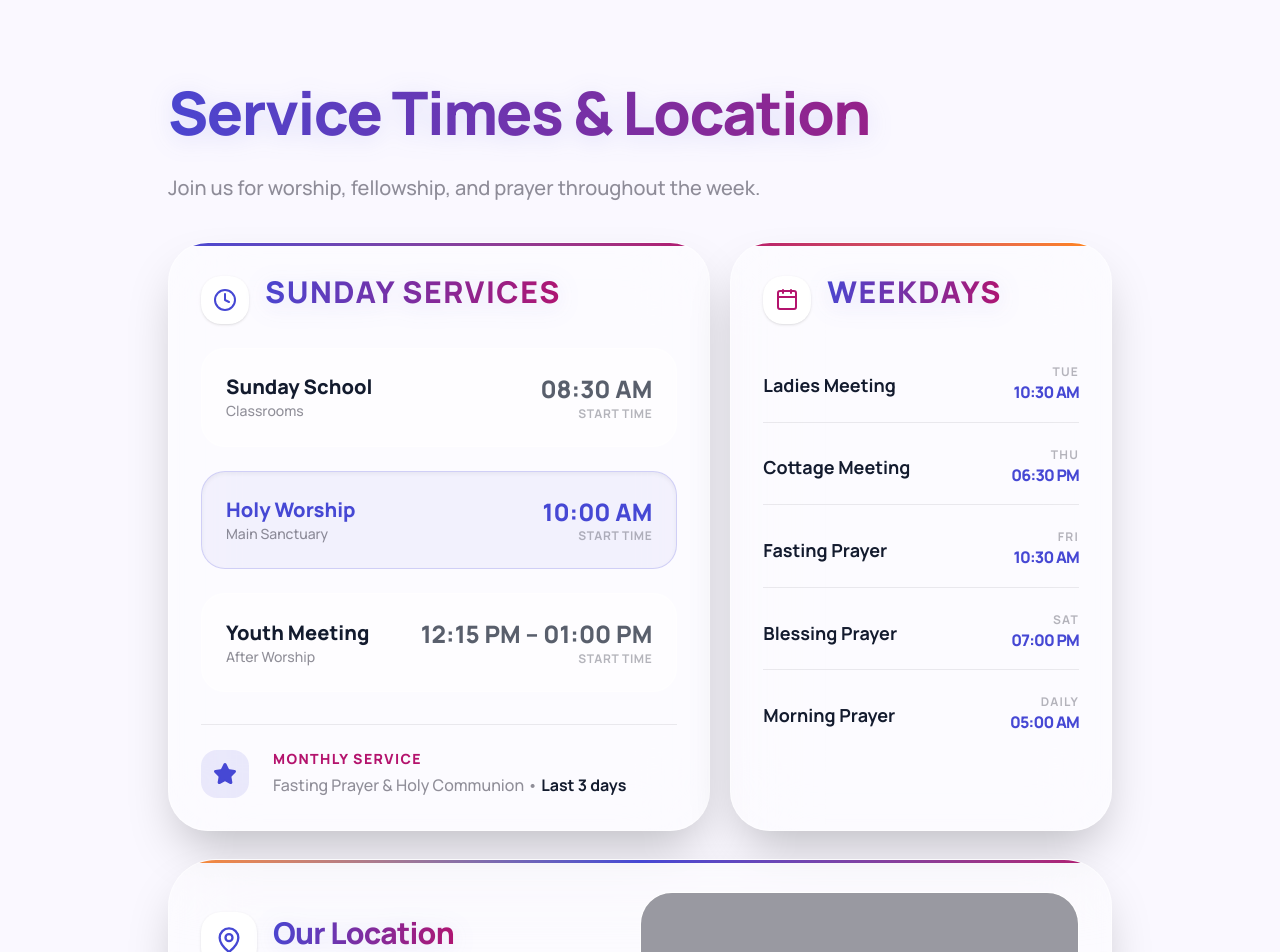
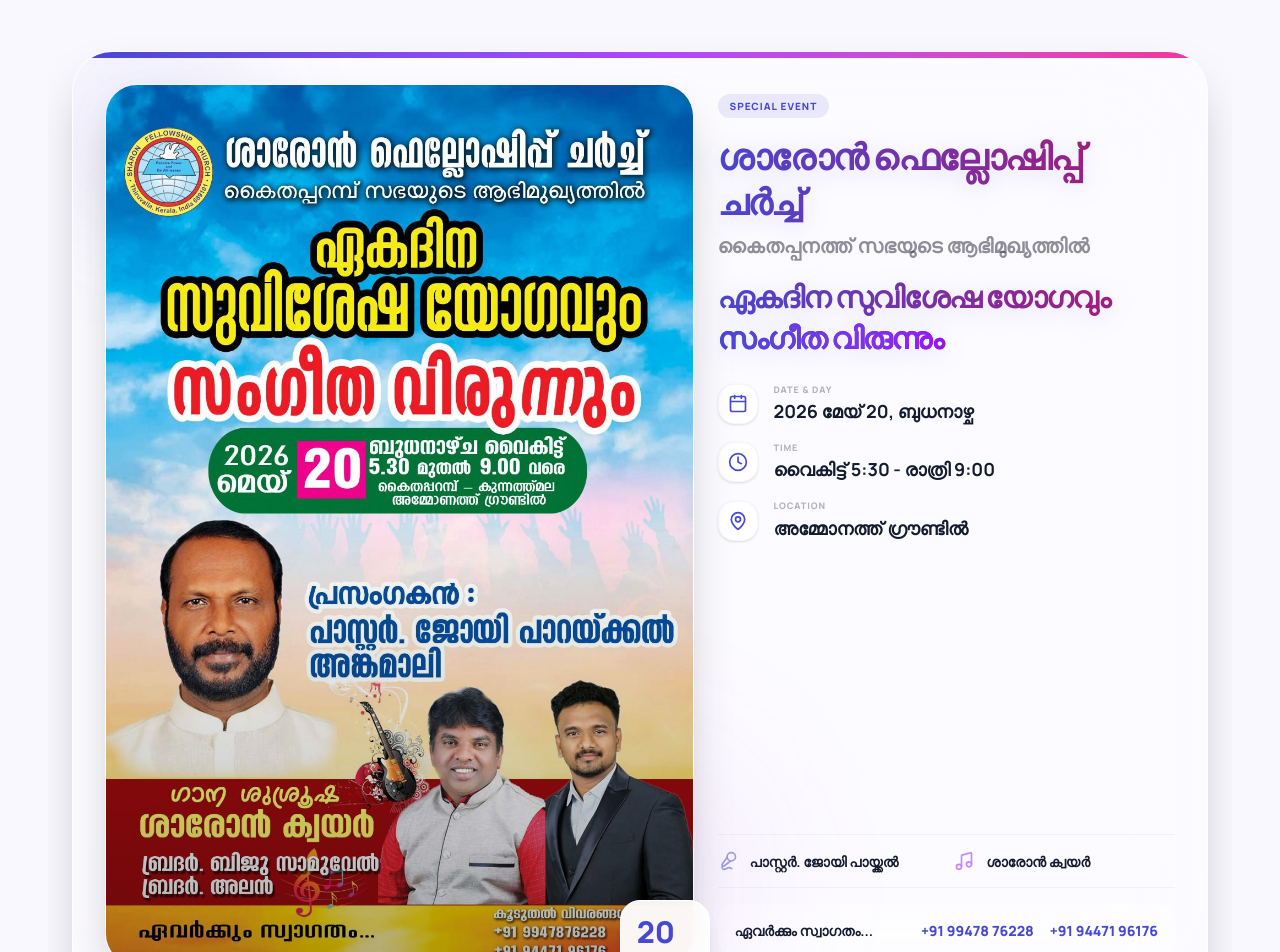
Before and after one commit to melvinissac89-art/sharon-church-site, a Next.js app: page / in a window 1280 px wide. Shown: the part 1940-2892 px from the top of the page. Built offline with nearby package versions, Linux system fonts and the light colour scheme; grey boxes are pictures that could not be loaded; a web font is replaced by a local one.

Commit message:
convention update

```diff
--- a/src/app/page.tsx
+++ b/src/app/page.tsx
@@ -11,6 +11,7 @@
 import Ministries from "@/components/sections/Ministries"
 import Contact from "@/components/sections/Contact"
 import BibleVerse from "@/components/sections/BibleVerse"
+import ConventionSection from "@/components/sections/ConventionSection"
 
 export const revalidate = 60
 
@@ -35,6 +36,8 @@
       />
 
       <NewHere />
+
+      <ConventionSection />
 
       <ServiceTimes
         sunday={serviceContent?.sunday}
--- /dev/null
+++ b/src/components/sections/ConventionSection.tsx
@@ -0,0 +1,145 @@
+"use client"
+
+import { Calendar, Clock, MapPin, Phone, Music, Mic2, Users } from "lucide-react"
+import { motion } from "framer-motion"
+
+export default function ConventionSection() {
+  return (
+    <section className="py-6 md:py-10 px-2 md:px-6 relative overflow-hidden bg-transparent">
+      <div className="w-full max-w-[1300px] mx-auto relative z-10">
+
+        {/* Main Container */}
+        <motion.div
+          initial={{ opacity: 0, y: 40 }}
+          whileInView={{ opacity: 1, y: 0 }}
+          transition={{ duration: 0.8, ease: [0.16, 1, 0.3, 1] }}
+          viewport={{ once: true }}
+          className="relative rounded-[2.5rem] overflow-hidden bg-white/40 backdrop-blur-3xl border border-white/50 shadow-2xl p-4 md:p-6 lg:p-8"
+        >
+          {/* Accent Gradient Line */}
+          <div className="absolute top-0 left-0 w-full h-1.5 bg-gradient-to-r from-primary via-purple-500 to-pink-500" />
+
+          <div className="flex flex-col lg:flex-row gap-6 lg:items-stretch">
+
+            {/* Photo Side (Left) - Enlarged */}
+            <div className="w-full lg:w-[55%] relative group shrink-0">
+              <div className="relative z-10 rounded-[2rem] overflow-hidden shadow-2xl aspect-[16/10] lg:aspect-auto lg:h-full border border-white/20">
+                <img
+                  src="/sharon-church-site/images/gallery/Convention.jpeg"
+                  alt="Convention Advertisement"
+                  className="w-full h-full object-cover transition-transform duration-1000 group-hover:scale-105"
+                />
+                <div className="absolute inset-0 bg-gradient-to-t from-black/50 via-transparent to-transparent opacity-60" />
+              </div>
+
+              {/* Decorative Blur Elements */}
+              <div className="absolute -top-12 -left-12 w-48 h-48 bg-primary/10 rounded-full blur-[60px] z-0" />
+              <div className="absolute -bottom-12 -right-12 w-64 h-64 bg-purple-500/10 rounded-full blur-[80px] z-0" />
+
+              {/* Floating Date Badge - Compact */}
+              <div className="absolute -bottom-4 -right-4 bg-white/95 backdrop-blur-md p-4 rounded-2xl shadow-xl border border-white z-20 transform hover:-translate-y-1 transition-transform cursor-default hidden md:block">
+                <p className="text-3xl font-black text-primary leading-none mb-0.5">20</p>
+                <p className="text-[10px] font-black text-muted/60 uppercase tracking-widest">MAY 2026</p>
+              </div>
+            </div>
+
+            {/* Content Side (Right) - Tightened */}
+            <div className="flex-1 flex flex-col justify-between py-2">
+
+              <div className="space-y-4">
+                {/* Header */}
+                <div>
+                  <motion.span
+                    initial={{ opacity: 0, x: 20 }}
+                    whileInView={{ opacity: 1, x: 0 }}
+                    transition={{ delay: 0.2 }}
+                    className="inline-block px-3 py-1 rounded-full bg-primary/10 text-primary text-[10px] font-black uppercase tracking-widest mb-4"
+                  >
+                    Special Event
+                  </motion.span>
+                  <h2 className="text-2xl md:text-3xl lg:text-4xl font-black text-text leading-tight mb-2">
+                    ശാരോൻ ഫെല്ലോഷിപ്പ് ചർച്ച്
+                  </h2>
+                  <p className="text-lg md:text-xl font-bold text-muted/60 font-manrope">
+                    കൈതപ്പനത്ത് സഭയുടെ ആഭിമുഖ്യത്തിൽ
+                  </p>
+                </div>
+
+                {/* Main Title - Reduced Size */}
+                <div>
+                  <h3 className="text-xl md:text-2xl lg:text-3xl font-black text-primary leading-snug">
+                    ഏകദിന സുവിശേഷ യോഗവും <br />
+                    <span className="text-transparent bg-clip-text bg-gradient-to-r from-primary to-purple-600">
+                      സംഗീത വിരുന്നും
+                    </span>
+                  </h3>
+                </div>
+
+                {/* Quick Details List - Compact */}
+                <div className="space-y-4 pt-2">
+                  <div className="flex items-center gap-4 group">
+                    <div className="w-10 h-10 rounded-xl bg-white shadow-sm flex items-center justify-center shrink-0 text-primary border border-primary/5">
+                      <Calendar className="w-5 h-5" />
+                    </div>
+                    <div>
+                      <p className="text-[9px] font-black text-muted/40 uppercase tracking-widest">DATE & DAY</p>
+                      <p className="text-lg font-bold text-text">2026 മേയ് 20, ബുധനാഴ്ച</p>
+                    </div>
+                  </div>
+
+                  <div className="flex items-center gap-4 group">
+                    <div className="w-10 h-10 rounded-xl bg-white shadow-sm flex items-center justify-center shrink-0 text-primary border border-primary/5">
+                      <Clock className="w-5 h-5" />
+                    </div>
+                    <div>
+                      <p className="text-[9px] font-black text-muted/40 uppercase tracking-widest">TIME</p>
+                      <p className="text-lg font-bold text-text">വൈകിട്ട് 5:30 - രാത്രി 9:00</p>
+                    </div>
+                  </div>
+
+                  <div className="flex items-center gap-4 group">
+                    <div className="w-10 h-10 rounded-xl bg-white shadow-sm flex items-center justify-center shrink-0 text-primary border border-primary/5">
+                      <MapPin className="w-5 h-5" />
+                    </div>
+                    <div>
+                      <p className="text-[9px] font-black text-muted/40 uppercase tracking-widest">LOCATION</p>
+                      <p className="text-lg font-bold text-text">അമ്മോനത്ത് ഗ്രൗണ്ടിൽ</p>
+                    </div>
+                  </div>
+                </div>
+              </div>
+
+              {/* Guest & Contact Bottom Section */}
+              <div className="mt-6 space-y-4">
+                <div className="grid grid-cols-2 gap-4 py-4 border-y border-muted/5">
+                  <div className="flex items-center gap-3">
+                    <Mic2 className="w-5 h-5 text-primary opacity-50" />
+                    <p className="text-sm font-bold text-text leading-tight">പാസ്റ്റർ. ജോയി പായ്ക്കൽ</p>
+                  </div>
+                  <div className="flex items-center gap-3">
+                    <Music className="w-5 h-5 text-purple-600 opacity-50" />
+                    <p className="text-sm font-bold text-text leading-tight">ശാരോൻ ക്വയർ</p>
+                  </div>
+                </div>
+
+                <div className="flex flex-col sm:flex-row items-center justify-between gap-4 bg-white/40 p-4 rounded-2xl border border-white/60">
+                  <span className="font-bold text-sm text-text">ഏവർക്കും സ്വാഗതം...</span>
+                  <div className="flex gap-4">
+                    <a href="tel:+919947876228" className="text-primary text-sm font-black hover:scale-105 transition-transform">
+                      +91 99478 76228
+                    </a>
+                    <a href="tel:+919447196176" className="text-primary text-sm font-black hover:scale-105 transition-transform">
+                      +91 94471 96176
+                    </a>
+                  </div>
+                </div>
+              </div>
+
+            </div>
+
+          </div>
+        </motion.div>
+      </div>
+    </section>
+  )
+}
```
Also changed, not shown: public/images/gallery/Convention.jpeg (added).
